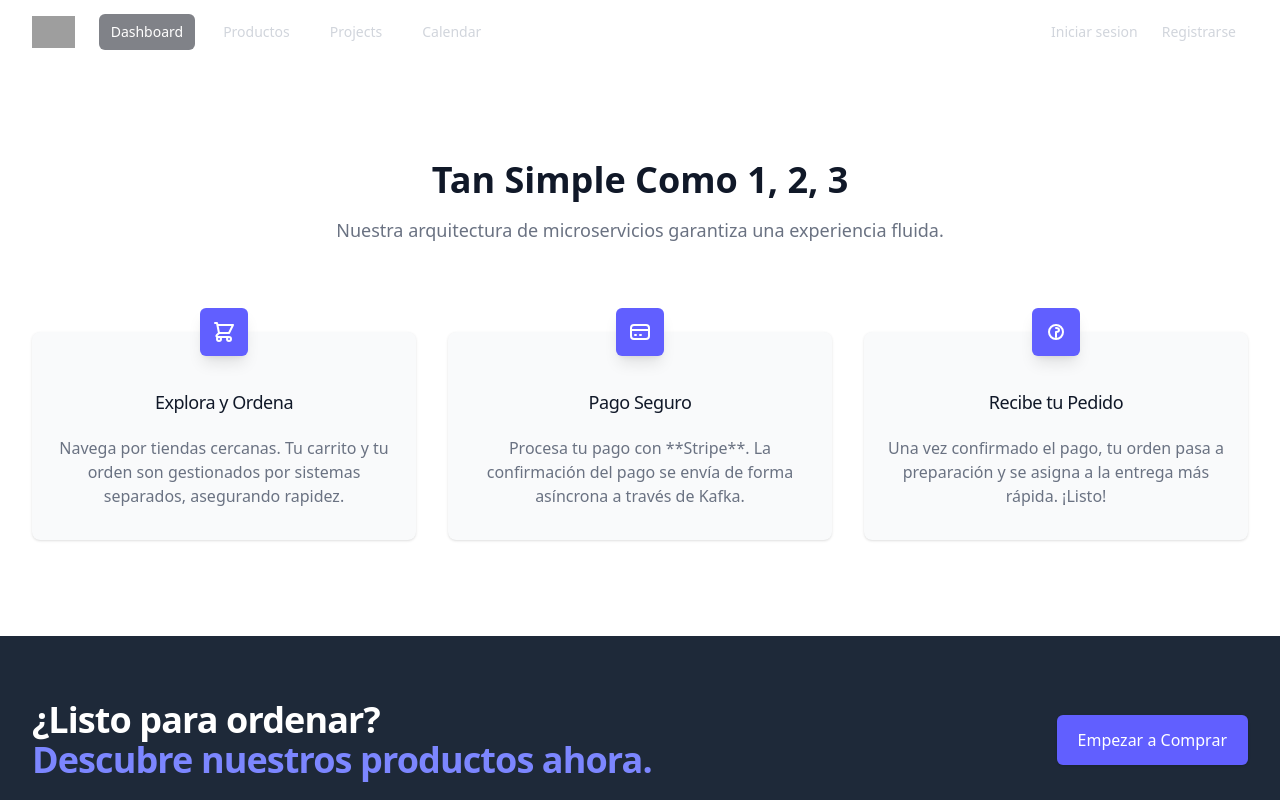
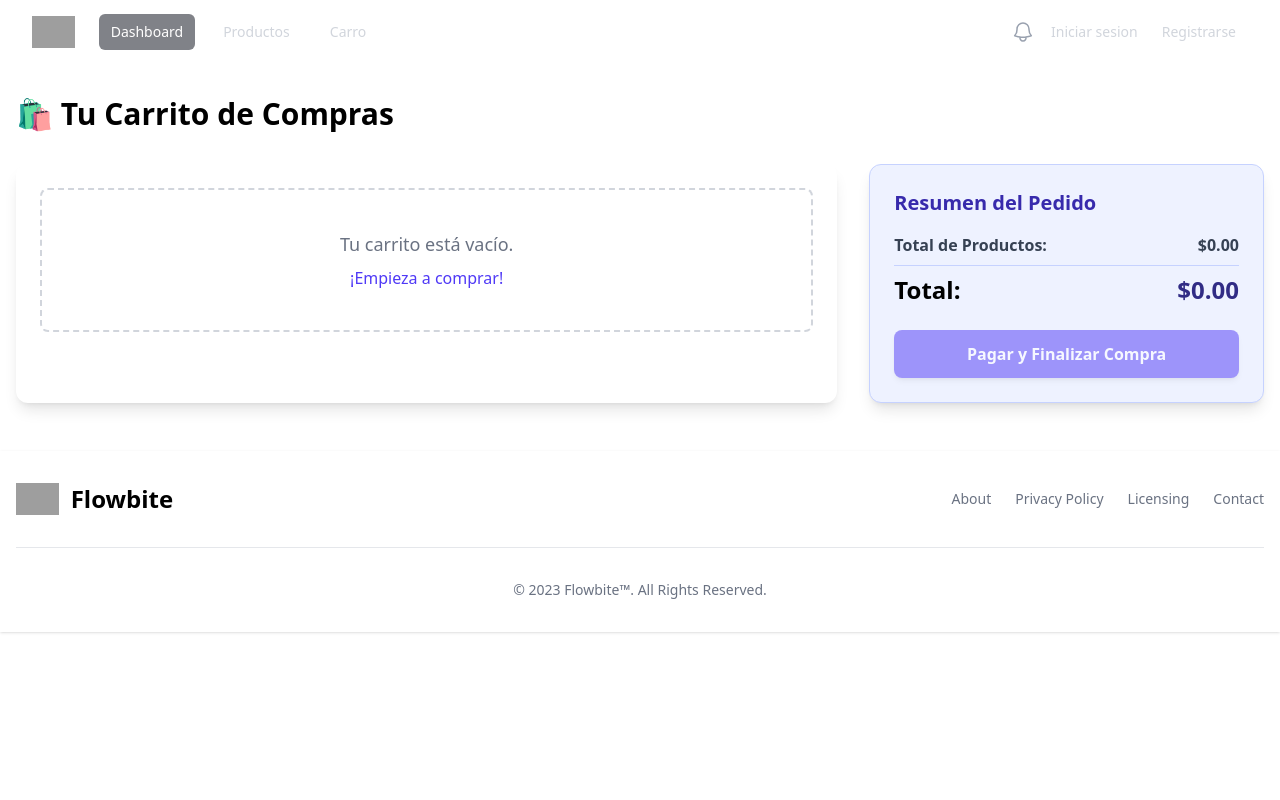
Before and after one commit to FranciscoGRG/Proyecto_Microservicios_Delivery_Front, an Angular app: page /cart in a window 1280 px wide. Before the commit this address led to /. Shown: the top 800 px of the page. Built offline with nearby package versions, Linux system fonts and the light colour scheme; grey boxes are pictures that could not be loaded.

Commit message:
Acabada la logica necesaria para el carrito. Finalizada vista para mostrar todos los items del carrito y el total del pedido. Falta añadir el pago de los pedidos

```diff
--- a/src/app/app.routes.ts
+++ b/src/app/app.routes.ts
@@ -6,6 +6,7 @@ import { ProductsComponent } from './components/products/products';
 import { AdminComponent } from './components/admin/admin';
 import { authGuardGuard } from './guards/auth-guard-guard';
 import { ProductEditComponent } from './components/product-edit/product-edit';
+import { CartComponent } from './components/cart/cart';
 
 export const routes: Routes = [
   { path: '', component: LandingPageComponent, pathMatch: 'full' },
@@ -23,5 +24,6 @@ export const routes: Routes = [
 
   { path: 'login', component: LoginComponent },
   { path: 'register', component: RegisterComponent },
+  { path: 'cart', component: CartComponent },
   { path: '**', redirectTo: '' },
 ];
--- a/src/app/components/cart/cart.html
+++ b/src/app/components/cart/cart.html
@@ -1 +1,69 @@
-<p>cart works!</p>
+<div class="container mx-auto px-4 py-8">
+    <h1 class="text-3xl font-bold mb-8">🛍️ Tu Carrito de Compras</h1>
+
+    <div class="grid grid-cols-1 lg:grid-cols-3 gap-8">
+        <div class="lg:col-span-2 bg-white p-6 rounded-xl shadow-lg">
+            @if (cartItems$ | async; as items) {
+                @if (items.length === 0) {
+                    <div class="text-center py-10 text-gray-500 border-2 border-dashed border-gray-300 rounded-lg">
+                        <p class="text-lg">Tu carrito está vacío.</p>
+                        <a routerLink="/products" class="text-indigo-600 hover:text-indigo-800 mt-2 block">¡Empieza a comprar!</a>
+                    </div>
+                } @else {
+                    @for (item of items; track item.productId) {
+                        <div class="flex items-center justify-between border-b border-gray-200 py-4">
+                            <div class="flex-1">
+                                <p class="font-semibold text-lg">{{ item.name }}</p>
+                                <p class="text-gray-500 text-sm">{{ item.priceAtOrder | currency }}</p>
+                            </div>
+
+                            <div class="flex items-center space-x-2">
+                                <input
+                                    type="number"
+                                    [value]="item.quantity"
+                                    (change)="updateQuantity(item.productId, +$event.target.value)"
+                                    min="1"
+                                    class="w-16 text-center border rounded-lg py-1 px-2 focus:ring-indigo-500 focus:border-indigo-500"
+                                >
+                                <button
+                                    (click)="removeItem(item.productId)"
+                                    class="text-red-500 hover:text-red-700 transition"
+                                >
+                                    🗑️ Eliminar
+                                </button>
+                            </div>
+
+                            <div class="w-24 text-right font-bold text-gray-800">
+                                {{ item.priceAtOrder * item.quantity | currency }}
+                            </div>
+                        </div>
+                    }
+                }
+            }
+        </div>
+
+        <div class="lg:col-span-1">
+            <div class="bg-indigo-50 p-6 rounded-xl shadow-lg border border-indigo-200 sticky top-4">
+                <h2 class="text-xl font-bold text-indigo-800 mb-4">Resumen del Pedido</h2>
+                <div class="space-y-2 mb-6">
+                    <div class="flex justify-between font-semibold text-gray-700">
+                        <span>Total de Productos:</span>
+                        <span>{{ cartTotal$ | async | currency }}</span>
+                    </div>
+                    <div class="flex justify-between font-bold text-2xl pt-2 border-t border-indigo-200">
+                        <span>Total:</span>
+                        <span class="text-indigo-900">{{ cartTotal$ | async | currency }}</span>
+                    </div>
+                </div>
+
+                <button
+                    (click)="proceedToCheckout()"
+                    [disabled]="(cartTotal$ | async) === 0"
+                    class="w-full py-3 bg-indigo-600 text-white font-bold rounded-lg shadow-md hover:bg-indigo-700 transition disabled:opacity-50"
+                >
+                    Pagar y Finalizar Compra
+                </button>
+            </div>
+        </div>
+    </div>
+</div>
--- a/src/app/components/cart/cart.ts
+++ b/src/app/components/cart/cart.ts
@@ -1,10 +1,36 @@
-import { Component } from '@angular/core';
+import { Component, inject, OnInit } from '@angular/core';
+import { CartService } from '../../services/cart-service';
+import { Observable } from 'rxjs';
+import { CartItem } from '../../models/cart-item';
+import { Router } from '@angular/router';
+import { AsyncPipe, CurrencyPipe } from '@angular/common';
 
 @Component({
   selector: 'app-cart',
-  imports: [],
+  imports: [AsyncPipe, CurrencyPipe],
   templateUrl: './cart.html',
 })
-export class CartComponent {
+export class CartComponent implements OnInit {
+  private service = inject(CartService);
+  private router = inject(Router);
 
+  cartItems$!: Observable<CartItem[]>;
+  cartTotal$!: Observable<number>;
+
+  ngOnInit(): void {
+    this.cartItems$ = this.service.cart$;
+    this.cartTotal$ = this.service.getTotalPrice();
+  }
+
+  updateQuantity(productId: string, quantity: number): void {
+    this.service.updateItemQuantity(productId, quantity);
+  }
+
+  removeItem(productId: string): void {
+    this.service.removeItem(productId);
+  }
+
+  proceedToCheckout(): void {
+    this.router.navigate(['/checkout'])
+  }
 }
--- a/src/app/components/navbar/navbar.html
+++ b/src/app/components/navbar/navbar.html
@@ -1,76 +1,182 @@
-<nav class="relative dark:bg-gray-900 after:pointer-events-none after:absolute after:inset-x-0 after:bottom-0 after:h-px after:bg-white/10">
+<nav
+  class="relative dark:bg-gray-900 after:pointer-events-none after:absolute after:inset-x-0 after:bottom-0 after:h-px after:bg-white/10"
+>
   <div class="mx-auto max-w-7xl px-2 sm:px-6 lg:px-8">
     <div class="relative flex h-16 items-center justify-between">
       <div class="absolute inset-y-0 left-0 flex items-center sm:hidden">
         <!-- Mobile menu button-->
-        <button type="button" (click)="toogleMobileMenu()" [attr.aria-expanded]="isMobileMenuOpen" class="relative inline-flex items-center justify-center rounded-md p-2 text-gray-400 hover:bg-white/5 hover:text-white focus:outline-2 focus:-outline-offset-1 focus:outline-indigo-500">
+        <button
+          type="button"
+          (click)="toogleMobileMenu()"
+          [attr.aria-expanded]="isMobileMenuOpen"
+          class="relative inline-flex items-center justify-center rounded-md p-2 text-gray-400 hover:bg-white/5 hover:text-white focus:outline-2 focus:-outline-offset-1 focus:outline-indigo-500"
+        >
           <span class="absolute -inset-0.5"></span>
           <span class="sr-only">Open main menu</span>
-          <svg viewBox="0 0 24 24" fill="none" stroke="currentColor" stroke-width="1.5" data-slot="icon" aria-hidden="true" class="size-6 in-aria-expanded:hidden">
-            <path d="M3.75 6.75h16.5M3.75 12h16.5m-16.5 5.25h16.5" stroke-linecap="round" stroke-linejoin="round" />
+          <svg
+            viewBox="0 0 24 24"
+            fill="none"
+            stroke="currentColor"
+            stroke-width="1.5"
+            data-slot="icon"
+            aria-hidden="true"
+            class="size-6 in-aria-expanded:hidden"
+          >
+            <path
+              d="M3.75 6.75h16.5M3.75 12h16.5m-16.5 5.25h16.5"
+              stroke-linecap="round"
+              stroke-linejoin="round"
+            />
           </svg>
-          <svg viewBox="0 0 24 24" fill="none" stroke="currentColor" stroke-width="1.5" data-slot="icon" aria-hidden="true" class="size-6 not-in-aria-expanded:hidden">
+          <svg
+            viewBox="0 0 24 24"
+            fill="none"
+            stroke="currentColor"
+            stroke-width="1.5"
+            data-slot="icon"
+            aria-hidden="true"
+            class="size-6 not-in-aria-expanded:hidden"
+          >
             <path d="M6 18 18 6M6 6l12 12" stroke-linecap="round" stroke-linejoin="round" />
           </svg>
         </button>
       </div>
       <div class="flex flex-1 items-center justify-center sm:items-stretch sm:justify-start">
         <div class="flex shrink-0 items-center">
-          <img src="https://tailwindcss.com/plus-assets/img/logos/mark.svg?color=indigo&shade=500" alt="Your Company" class="h-8 w-auto" />
+          <img
+            src="https://tailwindcss.com/plus-assets/img/logos/mark.svg?color=indigo&shade=500"
+            alt="Your Company"
+            class="h-8 w-auto"
+          />
         </div>
         <div class="hidden sm:ml-6 sm:block">
           <div class="flex space-x-4">
             <!-- Current: "bg-gray-950/50 text-white", Default: "text-gray-300 hover:bg-white/5 hover:text-white" -->
-            <a href="#" aria-current="page" class="rounded-md bg-gray-950/50 px-3 py-2 text-sm font-medium text-white">Dashboard</a>
-            <a routerLink="/products" class="rounded-md px-3 py-2 text-sm font-medium text-gray-300 hover:bg-white/5 hover:text-white">Productos</a>
-            <a href="#" class="rounded-md px-3 py-2 text-sm font-medium text-gray-300 hover:bg-white/5 hover:text-white">Projects</a>
-            <a href="#" class="rounded-md px-3 py-2 text-sm font-medium text-gray-300 hover:bg-white/5 hover:text-white">Calendar</a>
+            <a
+              href="#"
+              aria-current="page"
+              class="rounded-md bg-gray-950/50 px-3 py-2 text-sm font-medium text-white"
+              >Dashboard</a
+            >
+            <a
+              routerLink="/products"
+              class="rounded-md px-3 py-2 text-sm font-medium text-gray-300 hover:bg-white/5 hover:text-white"
+              >Productos</a
+            >
+            <a
+              routerLink="/cart"
+              class="rounded-md px-3 py-2 text-sm font-medium text-gray-300 hover:bg-white/5 hover:text-white"
+              >Carro</a
+            >
           </div>
         </div>
       </div>
 
+      <button
+        type="button"
+        class="relative rounded-full p-1 text-gray-400 hover:text-white focus:outline-2 focus:outline-offset-2 focus:outline-indigo-500"
+      >
+        <span class="absolute -inset-1.5"></span>
+        <span class="sr-only">View notifications</span>
+        <svg
+          viewBox="0 0 24 24"
+          fill="none"
+          stroke="currentColor"
+          stroke-width="1.5"
+          data-slot="icon"
+          aria-hidden="true"
+          class="size-6"
+        >
+          <path
+            d="M14.857 17.082a23.848 23.848 0 0 0 5.454-1.31A8.967 8.967 0 0 1 18 9.75V9A6 6 0 0 0 6 9v.75a8.967 8.967 0 0 1-2.312 6.022c1.733.64 3.56 1.085 5.455 1.31m5.714 0a24.255 24.255 0 0 1-5.714 0m5.714 0a3 3 0 1 1-5.714 0"
+            stroke-linecap="round"
+            stroke-linejoin="round"
+          />
+        </svg>
+      </button>
+
       <!-- Icono notificacion y menu perfil -->
       @if (authService.isLoggedIn()) {
-              <div class="absolute inset-y-0 right-0 flex items-center pr-2 sm:static sm:inset-auto sm:ml-6 sm:pr-0">
-        <button type="button" class="relative rounded-full p-1 text-gray-400 hover:text-white focus:outline-2 focus:outline-offset-2 focus:outline-indigo-500">
-          <span class="absolute -inset-1.5"></span>
-          <span class="sr-only">View notifications</span>
-          <svg viewBox="0 0 24 24" fill="none" stroke="currentColor" stroke-width="1.5" data-slot="icon" aria-hidden="true" class="size-6">
-            <path d="M14.857 17.082a23.848 23.848 0 0 0 5.454-1.31A8.967 8.967 0 0 1 18 9.75V9A6 6 0 0 0 6 9v.75a8.967 8.967 0 0 1-2.312 6.022c1.733.64 3.56 1.085 5.455 1.31m5.714 0a24.255 24.255 0 0 1-5.714 0m5.714 0a3 3 0 1 1-5.714 0" stroke-linecap="round" stroke-linejoin="round" />
-          </svg>
-        </button>
-
+      <div
+        class="absolute inset-y-0 right-0 flex items-center pr-2 sm:static sm:inset-auto sm:ml-6 sm:pr-0"
+      >
         <!-- Profile dropdown -->
         <div class="relative ml-3">
-          <button (click)="toogleProfileMenu()" type="button" [attr.aria-expanded]="isProfileMenuOpen" class="relative flex rounded-full focus-visible:outline-2 focus-visible:outline-offset-2 focus-visible:outline-indigo-500">
+          <button
+            (click)="toogleProfileMenu()"
+            type="button"
+            [attr.aria-expanded]="isProfileMenuOpen"
+            class="relative flex rounded-full focus-visible:outline-2 focus-visible:outline-offset-2 focus-visible:outline-indigo-500"
+          >
             <span class="absolute -inset-1.5"></span>
             <span class="sr-only">Open user menu</span>
-            <img src="https://images.unsplash.com/photo-1472099645785-5658abf4ff4e?ixlib=rb-1.2.1&ixid=eyJhcHBfaWQiOjEyMDd9&auto=format&fit=facearea&facepad=2&w=256&h=256&q=80" alt="" class="size-8 rounded-full bg-gray-800 outline -outline-offset-1 outline-white/10" />
+            <img
+              src="https://images.unsplash.com/photo-1472099645785-5658abf4ff4e?ixlib=rb-1.2.1&ixid=eyJhcHBfaWQiOjEyMDd9&auto=format&fit=facearea&facepad=2&w=256&h=256&q=80"
+              alt=""
+              class="size-8 rounded-full bg-gray-800 outline -outline-offset-1 outline-white/10"
+            />
           </button>
 
-          <div *ngIf="isProfileMenuOpen" class="absolute right-0 z-10 mt-2 w-48 origin-top-right rounded-md bg-gray-800 py-1 shadow-lg ring-1 ring-white ring-opacity-10 focus:outline-none"
-          tabindex="1">
-            <a href="#" class="block px-4 py-2 text-sm text-gray-300 focus:bg-white/5 focus:outline-hidden">Your profile</a>
-            <a routerLink="/admin" class="block px-4 py-2 text-sm text-gray-300 focus:bg-white/5 focus:outline-hidden">Admin</a>
-            <button (click)="logout()" class="block px-4 py-2 text-sm text-gray-300 focus:bg-white/5 focus:outline-hidden">Cerrar sesion</button>
+          <div
+            *ngIf="isProfileMenuOpen"
+            class="absolute right-0 z-10 mt-2 w-48 origin-top-right rounded-md bg-gray-800 py-1 shadow-lg ring-1 ring-white ring-opacity-10 focus:outline-none"
+            tabindex="1"
+          >
+            <a
+              href="#"
+              class="block px-4 py-2 text-sm text-gray-300 focus:bg-white/5 focus:outline-hidden"
+              >Your profile</a
+            >
+            <a
+              routerLink="/admin"
+              class="block px-4 py-2 text-sm text-gray-300 focus:bg-white/5 focus:outline-hidden"
+              >Admin</a
+            >
+            <button
+              (click)="logout()"
+              class="block px-4 py-2 text-sm text-gray-300 focus:bg-white/5 focus:outline-hidden"
+            >
+              Cerrar sesion
+            </button>
           </div>
         </div>
       </div>
       } @else {
-        <a routerLink="/login" class="rounded-md px-3 py-2 text-sm font-medium text-gray-300 hover:bg-white/5 hover:text-white"> Iniciar sesion</a>
-        <a routerLink="/register" class="rounded-md px-3 py-2 text-sm font-medium text-gray-300 hover:bg-white/5 hover:text-white"> Registrarse</a>
+      <a
+        routerLink="/login"
+        class="rounded-md px-3 py-2 text-sm font-medium text-gray-300 hover:bg-white/5 hover:text-white"
+      >
+        Iniciar sesion</a
+      >
+      <a
+        routerLink="/register"
+        class="rounded-md px-3 py-2 text-sm font-medium text-gray-300 hover:bg-white/5 hover:text-white"
+      >
+        Registrarse</a
+      >
       }
-
     </div>
   </div>
 
   <div *ngIf="isMobileMenuOpen" class="sm:hidden" id="mobile-menu">
     <div class="space-y-1 px-2 pt-2 pb-3">
       <!-- Current: "bg-gray-950/50 text-white", Default: "text-gray-300 hover:bg-white/5 hover:text-white" -->
-      <a routerLink="/" aria-current="page" class="block rounded-md bg-gray-950/50 px-3 py-2 text-base font-medium text-white">Dashboard</a>
-      <a routerLink="/products" class="block rounded-md px-3 py-2 text-base font-medium text-gray-300 hover:bg-white/5 hover:text-white">Productos</a>
-      <a href="#" class="block rounded-md px-3 py-2 text-base font-medium text-gray-300 hover:bg-white/5 hover:text-white">Projects</a>
-      <a href="#" class="block rounded-md px-3 py-2 text-base font-medium text-gray-300 hover:bg-white/5 hover:text-white">Calendar</a>
+      <a
+        routerLink="/"
+        aria-current="page"
+        class="block rounded-md bg-gray-950/50 px-3 py-2 text-base font-medium text-white"
+        >Dashboard</a
+      >
+      <a
+        routerLink="/products"
+        class="block rounded-md px-3 py-2 text-base font-medium text-gray-300 hover:bg-white/5 hover:text-white"
+        >Productos</a
+      >
+      <a
+        routerLink="/cart"
+        class="block rounded-md px-3 py-2 text-base font-medium text-gray-300 hover:bg-white/5 hover:text-white"
+        >Carro</a
+      >
     </div>
   </div>
 </nav>
--- a/src/app/services/cart-service.ts
+++ b/src/app/services/cart-service.ts
@@ -22,8 +22,9 @@ export class CartService {
     if (storedCart) {
       try {
         const items: CartItem[] = JSON.parse(storedCart);
+        this.cartSubject.next(items);
       } catch (error) {
-        console.error("Error al hacer json parse al carrito: ", error)
+        console.error('Error al hacer json parse al carrito: ', error);
         localStorage.removeItem(CART_KEY);
         this.cartSubject.next([]);
       }
@@ -35,7 +36,7 @@ export class CartService {
   public saveCart(): Observable<void> {
     const currentCart = this.cartSubject.getValue();
 
-    localStorage.setItem(CART_KEY, JSON.stringify(currentCart))
+    localStorage.setItem(CART_KEY, JSON.stringify(currentCart));
 
     return of(undefined);
   }
@@ -47,12 +48,12 @@ export class CartService {
   addItem(newItem: CartItem): void {
     const currentCart = this.getCartItems();
 
-    const existingItem = currentCart.find(item => item.productId === newItem.productId);
+    const existingItem = currentCart.find((item) => item.productId === newItem.productId);
 
     if (existingItem) {
-    existingItem.quantity += newItem.quantity;
+      existingItem.quantity += newItem.quantity;
 
-    if (existingItem.quantity < 1) existingItem.quantity = 1;
+      if (existingItem.quantity < 1) existingItem.quantity = 1;
     } else {
       currentCart.push(newItem);
     }
@@ -61,10 +62,27 @@ export class CartService {
     this.saveCart();
   }
 
+  updateItemQuantity(productId: string, quantity: number): void {
+    let currentCart = this.getCartItems();
+
+    const newQuantity = Math.max(1, quantity)
+
+    const existingItem = currentCart.find((item) => item.productId === productId);
+
+    if (existingItem) {
+      existingItem.quantity = newQuantity;
+      this.cartSubject.next(currentCart);
+
+      this.saveCart();
+    } else {
+      console.error("No se ha podido actualizar la cantidad de items");
+    }
+  }
+
   removeItem(productId: string): void {
     const currentCart = this.getCartItems();
 
-    const updatedCart = currentCart.filter(item => item.productId !== productId);
+    const updatedCart = currentCart.filter((item) => item.productId !== productId);
 
     this.cartSubject.next(updatedCart);
     this.saveCart();
@@ -80,13 +98,11 @@ export class CartService {
 
   getTotalPrice(): Observable<number> {
     return this.cart$.pipe(
-      map(items => items.reduce((total, item) => total + (item.priceAtOrder * item.quantity), 0))
-    )
-  };
+      map((items) => items.reduce((total, item) => total + item.priceAtOrder * item.quantity, 0))
+    );
+  }
 
   getTotalItemsCount(): Observable<number> {
-    return this.cart$.pipe( map(
-      items => items.length
-    ))
+    return this.cart$.pipe(map((items) => items.length));
   }
 }
```
